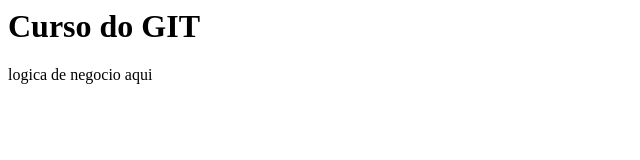
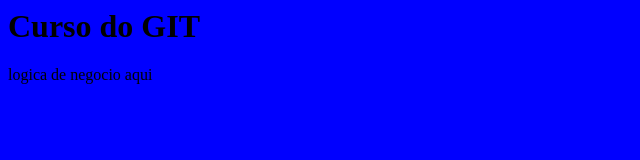
Before and after one commit to rodriguezmalvis/curso-git, a plain HTML site: page index.html in a window 1280 px wide. Shown: the whole page, without its empty margins (0-640 px from the left). Drawn offline with Linux system fonts and the light colour scheme.

Commit message:
Inicio do design

```diff
--- a/index.html
+++ b/index.html
@@ -1,10 +1,12 @@
 <html>
     <head>
-        <body>
-            <h1>
-                Curso do GIT
-            </h1>
-            logica de negocio aqui
-        </body>
+        <link rel="stylesheet" href="style.css">
     </head>
+
+    <body>
+        <h1>
+            Curso do GIT
+        </h1>
+        logica de negocio aqui
+    </body>
 </html>
--- /dev/null
+++ b/style.css
@@ -0,0 +1,3 @@
+body{
+    background-color: blue
+}
```
